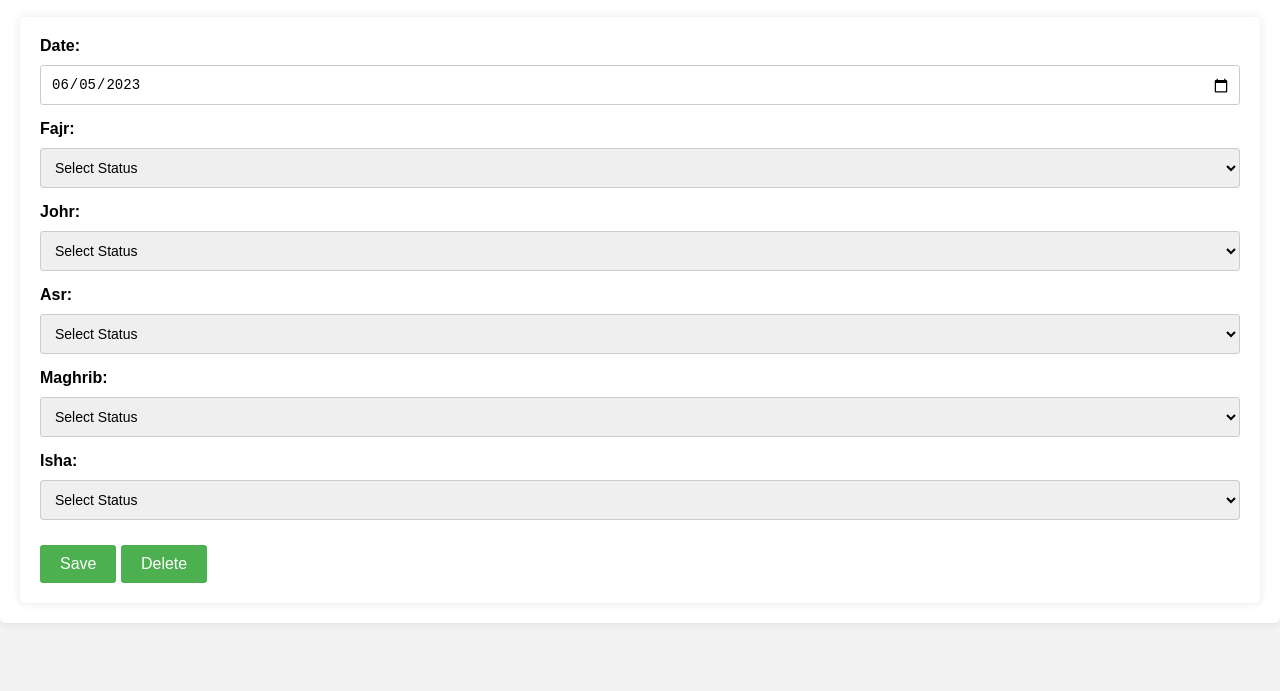
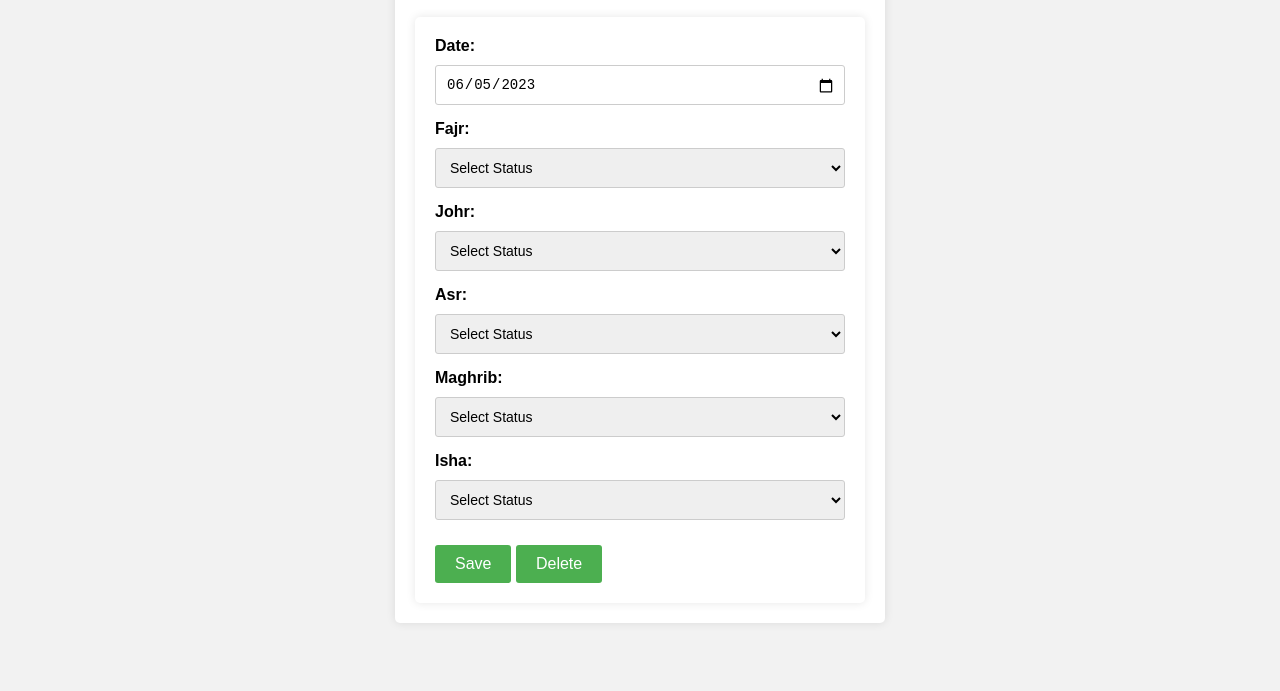
Before and after one commit to bayejid00/prayer, a plain HTML site: page index.html in a window 1280 px wide. Shown: the part 109-800 px from the top of the page. Drawn offline with Linux system fonts and the light colour scheme.

Commit message:
Reduce the container width for desktop or large device

```diff
--- a/index.html
+++ b/index.html
@@ -22,6 +22,8 @@
             border-radius: 5px;
             padding: 20px;
             box-shadow: 0px 0px 10px rgba(0, 0, 0, 0.1);
+            margin: auto;
+            max-width: 450px;
         }
         .logo {
             display: block;
```
